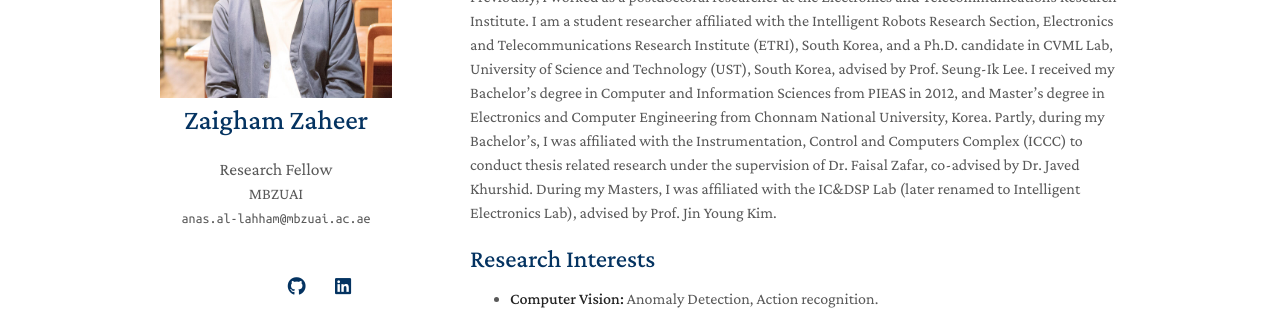
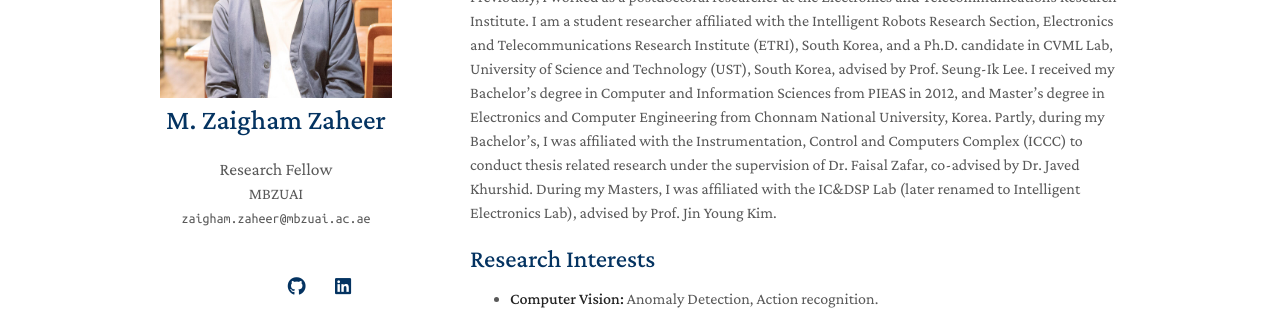
Before and after one commit to ZaighamZ/ZaighamZ.github.io, a Jekyll site: the page built from index.md, in a window 1280 px wide. Shown: the part 216-531 px from the top of the page. Built offline with Jekyll 4.4.1, drawn with Linux system fonts in a browser that asks for light colours; nearby versions of some CDN libraries; a style sheet for code colours, icons or effects is not loaded; our own code applies the rules of GitHub Pages for plain Markdown files; part of the change alters nothing that is shown.

Commit message:
Update _config.yml

```diff
--- a/_config.yml
+++ b/_config.yml
@@ -1,29 +1,28 @@
 # Basic Information
-title: Zaigham Zaheer
+title: M. Zaigham Zaheer
 position: Research Fellow
 affiliation: MBZUAI
-email: anas.al-lahham@mbzuai.ac.ae
+email: zaigham.zaheer@mbzuai.ac.ae
 
 # Search Engine Optimization (SEO)
 # The following information is used to improve the website traffic from search engines, e.g., Google.
-keywords: minimal light
-description: The Minimal Light is a simple and elegant jekyll theme for academic personal homepage.
-canonical: https://minimal-light-theme.yliu.me/
-
+keywords: Zaigham Zaheer, Zaigham, MBZUAI, ETRI, Anomaly Detection
+description: This is Zaigham Zaheer's academic and personal homepage.
+canonical: zaighamz.github.io
 # Links
 # If you don't need one of them, you may delete the corresponding line.
-google_scholar: https://scholar.google.com/citations?user=hVii4u4AAAAJ&hl=en
-cv_link: ./assets/files/CV_March_2024.pdf
-github_link: https://github.com/AnasEmad11
-linkedin: https://www.linkedin.com/in/anas-allaham97/
+google_scholar: https://scholar.google.com/citations?user=nFxWrXEAAAAJ&hl=en
+cv_link: .
+github_link: .
+linkedin: https://www.linkedin.com/in/zaighamzaheer/
 
-# twitter: https://twitter.com/
+# twitter:
 
 # Images (e.g., your profile picture and your website's favicon)
 # "favicon" and "favicon_dark" are used for the light and dark modes, respectively.
-avatar: ./assets/img/Zaigham pic 2.jpg
-favicon: ./assets/img/favicon.png
-favicon_dark: ./assets/img/favicon-dark.png
+avatar: ./assets/img/zaigham pic 2.jpg
+favicon: ./assets/img/icon_zz3.png
+favicon_dark: ./assets/img/icon_zz3.png
 
 # Footnote
 # You may use the option to disable the footnote, "Powered by Jekyll and Minimal Light theme."
```
